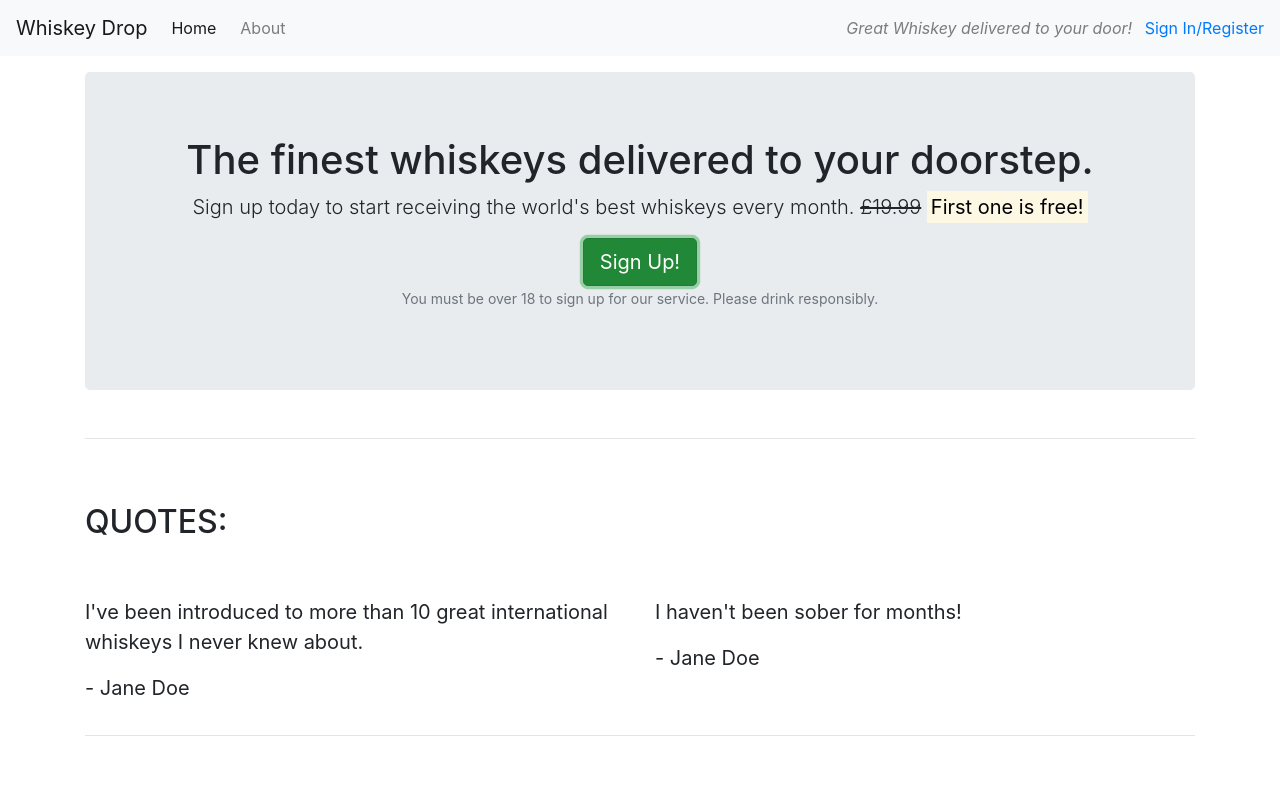
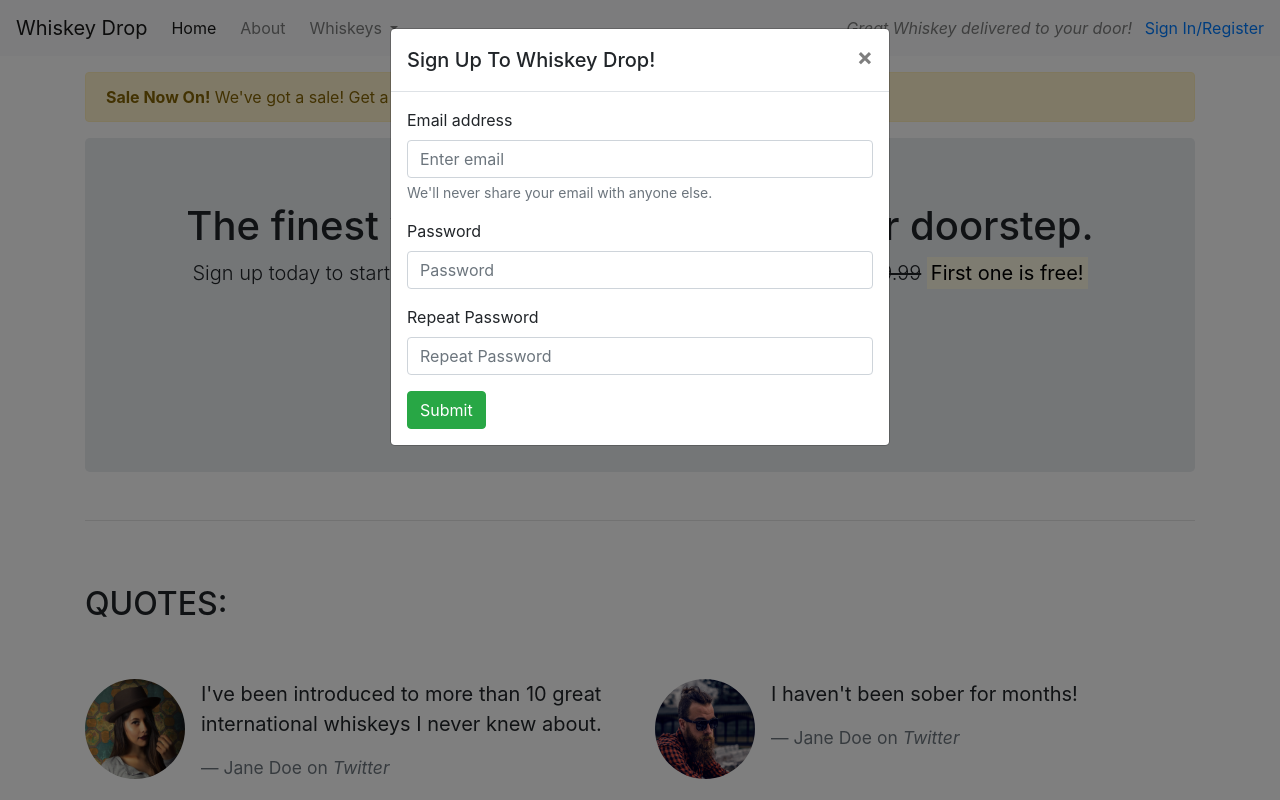
Before and after one commit to mkenihandev/bootstrap-learning, a plain HTML site: page index.html in a window 1280 px wide. Both pictures are taken after a click on the button "Sign Up!". Shown: the top 800 px of the page. Drawn offline with nearby package versions, Linux system fonts and the light colour scheme.

Commit message:
Added modal to sign up button

```diff
--- a/index.html
+++ b/index.html
@@ -8,19 +8,38 @@
     <title>Document</title>
     <link rel="stylesheet" href="https://cdn.jsdelivr.net/npm/bootstrap@4.6.1/dist/css/bootstrap.min.css"
         integrity="sha384-zCbKRCUGaJDkqS1kPbPd7TveP5iyJE0EjAuZQTgFLD2ylzuqKfdKlfG/eSrtxUkn" crossorigin="anonymous">
-    <script src="https://cdn.jsdelivr.net/npm/bootstrap@4.6.1/dist/js/bootstrap.bundle.min.js"
-        integrity="sha384-fQybjgWLrvvRgtW6bFlB7jaZrFsaBXjsOMm/tB9LTS58ONXgqbR9W8oWht/amnpF" crossorigin="anonymous">
-    </script>
+    <script src="https://kit.fontawesome.com/acd5f3ebfc.js" crossorigin="anonymous"></script>
 </head>
 
 <body>
     <nav class="navbar navbar-light bg-light navbar-expand-sm">
         <a href="/" class="navbar-brand">Whiskey Drop</a>
+
+        <button class="navbar-toggler ml-auto" type="button" data-toggle="collapse" data-target="#navbarNavDropdown"
+            aria-controls="navbarNavDropdown" aria-expanded="false" aria-label="Toggle navigation">
+            <span class="navbar-toggler-icon"></span></button>
+
+        <div class="collapse navbar-collapse" id="navbarNavDropdown">
             <ul class="navbar-nav mr-auto">
                 <li class="active nav-item mr-2"><a class="nav-link" href="/">Home</a></li>
                 <li class="nav-item mr-2"><a class="nav-link" href="/about">About</a></li>
+                <li class="nav-item dropdown">
+                    <a class="nav-link dropdown-toggle" href="#" id="navbarDropdownMenuLink" role="button"
+                        data-toggle="dropdown" aria-haspopup="true" aria-expanded="false">
+                        Whiskeys
+                    </a>
+
+                    <div class="dropdown-menu" aria-labelledby="navbarDropdownMenuLink">
+                        <a class="dropdown-item" href="#">Irish</a>
+                        <a class="dropdown-item" href="#">Scotch</a>
+                        <a class="dropdown-item" href="#">Japanese</a>
+                        <a class="dropdown-item" href="#">American</a>
+                    </div>
+                </li>
                 <li class="nav-item mr-2 d-block d-sm-none"><a class="nav-link" href="/login">Sign In/Register</a></li>
             </ul>
+        </div>
+
         <div class="d-none d-md-block">
             <p class="navbar-text my-auto mr-2"><i>Great Whiskey delivered to your door!</i></p>
             <a href="/login">Sign In/Register</a>
@@ -28,6 +47,14 @@
     </nav>
     <article class="container mt-3">
         <!-- Callout -->
+        <div class="row d-none d-sm-block">
+            <div class="col-12">
+                <div class="alert alert-warning">
+                    <strong>Sale Now On!</strong> We've got a sale! Get a 12-month subscription for the price of 6! <a
+                        href="">See here for details!</a>
+                </div>
+            </div>
+        </div>
         <div class="row">
             <div class="col-12">
                 <section class="callout jumbotron text-center">
@@ -36,7 +63,8 @@
                         <s class="d-none d-sm-inline">£19.99</s>
                         <span class="d-inline d-sm-none"></span>
                         <strong><mark>First one is free!</mark></strong></p>
-                    <button class="btn btn-success btn-lg">Sign Up!</button>
+                    <p><button class="btn btn-lg btn-success" data-toggle="modal" data-target="#signUpModal">Sign
+                            Up!</button></p>
                     <p class="text-muted"><small>You must be over 18 to sign up for our service. Please drink
                             responsibly.</small></p>
                 </section>
@@ -54,16 +82,33 @@
             </div>
             <div class="row">
                 <div class="col-12 col-md-6">
+                    <div class="media">
+                        <div class="d-none d-sm-block">
+                            <img src="images/girl-image.png" class="rounded-circle mr-3" height="100" width="100">
+                        </div>
+                        <div class="media-body">
                             <blockquote class="blockquote">
-                        <p>I've been introduced to more than 10 great international whiskeys I never knew about.</p>
-                        <p>- Jane Doe</p>
+                                <p>I've been introduced to more than 10 great international whiskeys I never knew about.
+                                </p>
+                                <footer class="blockquote-footer">Jane Doe on <cite title="Twitter">Twitter</cite>
+                                </footer>
                             </blockquote>
                         </div>
+                    </div>
+                </div>
                 <div class="col-12 col-md-6">
+                    <div class="media">
+                        <div class="d-none d-sm-block">
+                            <img src="images/guy-image.png" class="rounded-circle mr-3" height="100" width="100">
+                        </div>
+                        <div class="media-body">
                             <blockquote class="blockquote">
                                 <p>I haven't been sober for months!</p>
-                        <p>- Jane Doe</p>
+                                <footer class="blockquote-footer">Jane Doe on <cite title="Twitter">Twitter</cite>
+                                </footer>
                             </blockquote>
+                        </div>
+                    </div>
                 </div>
             </div>
         </section>
@@ -80,7 +125,8 @@
             <div class="row">
                 <div class="col-12 col-md-6 col-lg-4">
                     <div class="feature">
-                        <h3>Feature 1</h3>
+                        <h3><span class="badge badge-success">NEW!</span> Feature 1 <i class="fa-solid fa-gift"></i>
+                        </h3>
                         <p>Lorem ipsum dolor sit amet, consectetur adipiscing elit, sed do eiusmod
                             tempor incididunt ut labore et dolore magna aliqua. Ut enim ad minim
                             veniam, quis nostrud exercitation ullamco laboris nisi ut aliquip ex ea
@@ -90,7 +136,7 @@
                 </div>
                 <div class="col-12 col-md-6 col-lg-4">
                     <div class="feature">
-                        <h3>Feature 2</h3>
+                        <h3>Feature 2 <i class="fa-solid fa-credit-card"></i></h3>
                         <p>Lorem ipsum dolor sit amet, consectetur adipiscing elit, sed do eiusmod tempor
                             incididunt ut labore et dolore magna aliqua. Ut enim ad minim veniam,
                             quis nostrud exercitation ullamco laboris nisi ut aliquip ex ea
@@ -100,7 +146,7 @@
                 </div>
                 <div class="col-12 d-md-none d-lg-block col-lg-4">
                     <div class="feature">
-                        <h3>Feature 3</h3>
+                        <h3>Feature 3 <i class="fa-solid fa-circle-nodes"></i></h3>
                         <p>Lorem ipsum dolor sit amet, consectetur adipiscing elit, sed do eiusmod tempor
                             incididunt ut labore et dolore magna aliqua. Ut enim ad minim veniam,
                             quis nostrud exercitation ullamco laboris nisi ut aliquip ex ea
@@ -112,6 +158,53 @@
         </section>
         <!-- /.features -->
     </article>
+
+    <div class="modal fade" tabindex="-1" role="dialog" id="signUpModal">
+        <div class="modal-dialog" role="document">
+            <div class="modal-content">
+                <div class="modal-header">
+                    <h5 class="modal-title">Sign Up To Whiskey Drop!</h5>
+                    <button type="button" class="close" data-dismiss="modal" aria-label="Close">
+                        <span aria-hidden="true">&times;</span>
+                    </button>
+                </div>
+                <div class="modal-body">
+                    <form>
+                        <div class="form-group">
+                            <label for="exampleInputEmail1">Email address</label>
+                            <input type="email" class="form-control" id="exampleInputEmail1"
+                                aria-describedby="emailHelp" placeholder="Enter email">
+                            <small id="emailHelp" class="form-text text-muted">We'll never share your email with anyone
+                                else.</small>
+                        </div>
+                        <div class="form-group">
+                            <label for="password">Password</label>
+                            <input type="password" class="form-control" id="password" placeholder="Password">
+                        </div>
+                        <div class="form-group">
+                            <label for="repeatPassword">Repeat Password</label>
+                            <input type="password" class="form-control" id="repeatPassword"
+                                placeholder="Repeat Password">
+                        </div>
+                        <button type="submit" class="btn btn-success">Submit</button>
+                    </form>
+                </div>
+            </div>
+        </div>
+    </div>
+
+    <script src="https://cdn.jsdelivr.net/npm/jquery@3.5.1/dist/jquery.slim.min.js"
+        integrity="sha384-DfXdz2htPH0lsSSs5nCTpuj/zy4C+OGpamoFVy38MVBnE+IbbVYUew+OrCXaRkfj" crossorigin="anonymous">
+    </script>
+    <script src="https://cdn.jsdelivr.net/npm/popper.js@1.16.1/dist/umd/popper.min.js"
+        integrity="sha384-9/reFTGAW83EW2RDu2S0VKaIzap3H66lZH81PoYlFhbGU+6BZp6G7niu735Sk7lN" crossorigin="anonymous">
+    </script>
+    <script src="https://cdn.jsdelivr.net/npm/bootstrap@4.6.1/dist/js/bootstrap.min.js"
+        integrity="sha384-VHvPCCyXqtD5DqJeNxl2dtTyhF78xXNXdkwX1CZeRusQfRKp+tA7hAShOK/B/fQ2" crossorigin="anonymous">
+    </script>
+    <script src="https://cdn.jsdelivr.net/npm/bootstrap@4.6.1/dist/js/bootstrap.bundle.min.js"
+        integrity="sha384-fQybjgWLrvvRgtW6bFlB7jaZrFsaBXjsOMm/tB9LTS58ONXgqbR9W8oWht/amnpF" crossorigin="anonymous">
+    </script>
 </body>
 
 </html>
```
Also changed, not shown: images/girl-image.png (added), images/guy-image.png (added). Lines whose indentation alone changed are shown as unchanged.
